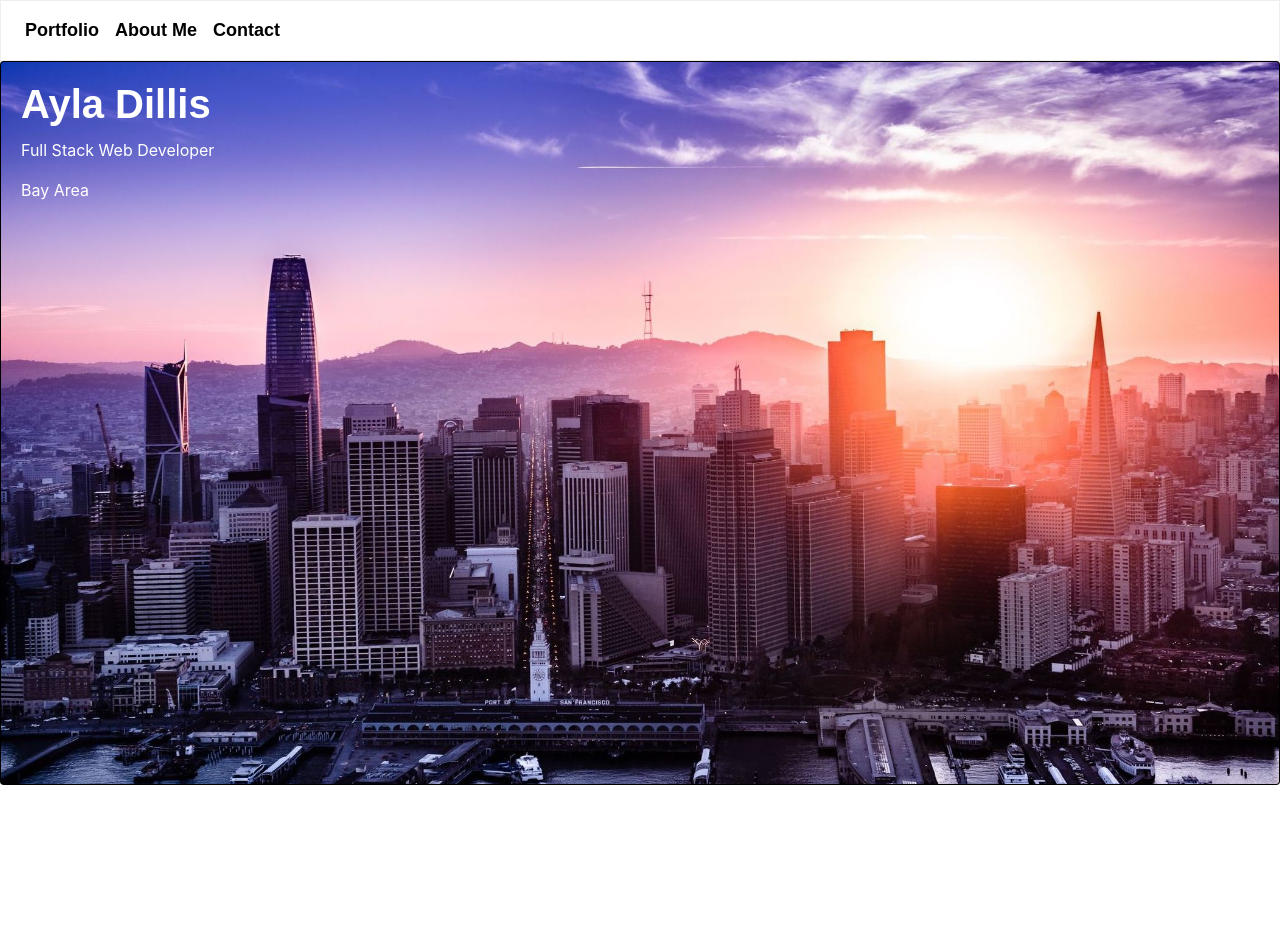
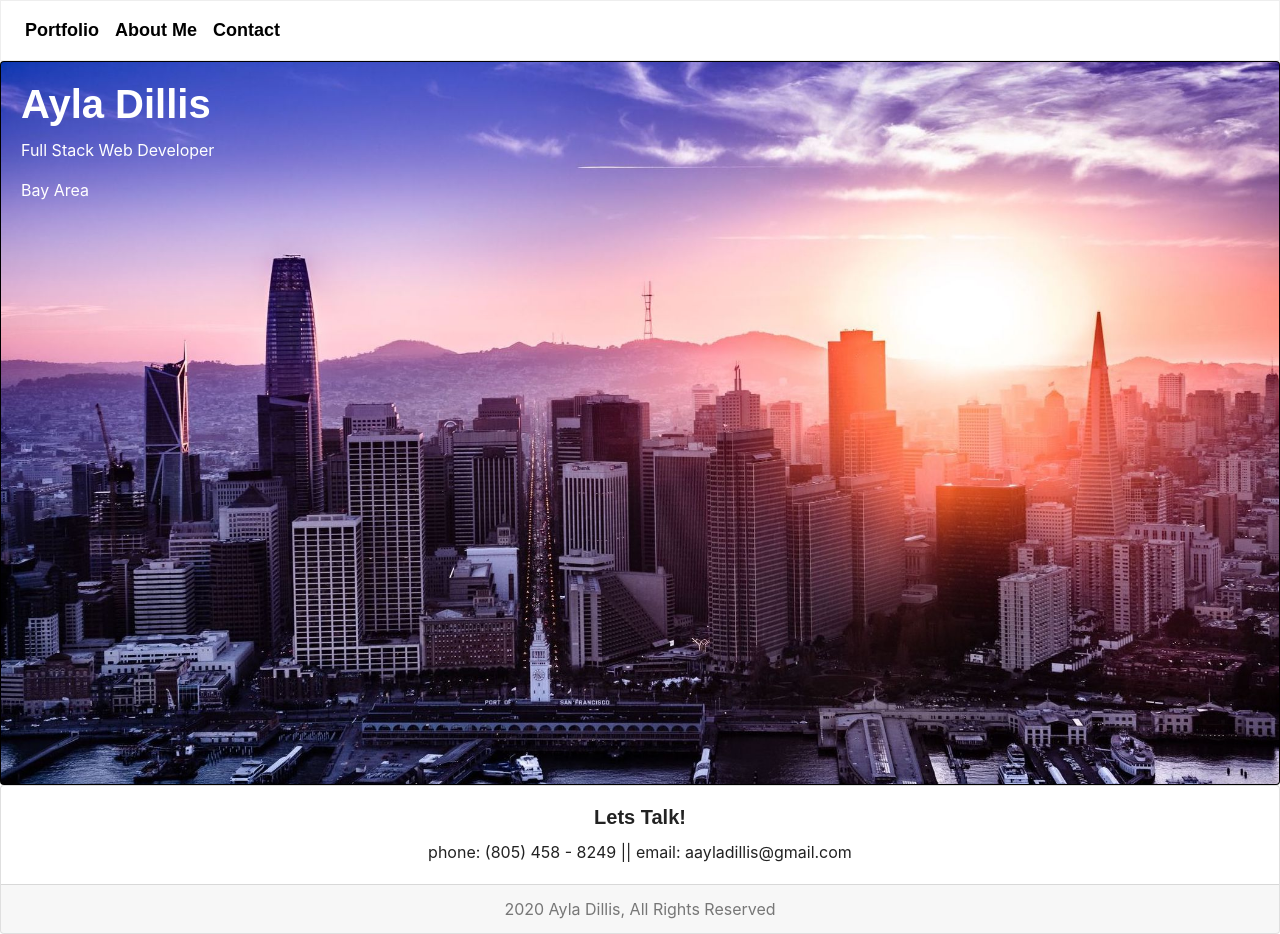
Before and after one commit to ayladillis/react-portfolio, a React (Create React App) app in the folder client/: page / in a window 1280 px wide. Before the commit the page ends 800 px from the top, so only its background shows below. Built offline with nearby package versions, Linux system fonts and the light colour scheme; a web font is replaced by a local one.

Commit message:
adding footer to frontend

```diff
--- a/client/src/App.js
+++ b/client/src/App.js
@@ -2,7 +2,7 @@ import React from 'react';
 import Navbar from "./components/Navbar/index";
 import Jumbotron from "./components/Jumbotron/index";
 import PortfolioCards from "./components/PortfolioCards/index";
-import AboutMe from "./components/AboutMe/index";
+// import AboutMe from "./components/AboutMe/index";
 import Footer from "./components/Footer/index";
 
 function App() {
@@ -10,7 +10,7 @@ function App() {
     <div>
       <Navbar />
       <Jumbotron />
-      {/* <Footer /> */}
+      <Footer />
     </div>
   );
 }
--- a/client/src/components/AboutMe/index.js
+++ b/client/src/components/AboutMe/index.js
@@ -1,34 +1,4 @@
 import React from "react";
 
-function AboutMe () {
-    return (
-<div class="container" id="me">
-<div class="row">
-  <div class="col-6">
-    <div class="card" style="width: 70rem;">
-      <div class="card-body">
-          <h5 class="card-title">About Me</h5>
-          <br></br>
-          <figure>
-              <img class="img-fluid float-left pr-3 pt-2" src="./img/ayla.jpeg" alt="profile picture" />
-          </figure>
-          <content class="clearfix">
-
-              <p class="card-text">  I grew up in Los Osos California, a small town by the beach, from elementary to middle school I was home-schooled,
-                this alternative education style allowed my parents to take me on trips instilling in me a love for travel at a young age. I’ve always been a naturally curious person comfortable getting outside
-                of my comfort zone, in college I spent a year living abroad in Hong Kong studying business and traveling. The experience was incredibly eye opening, I was able to connect with tons of like minded,
-                ambitious people who inspired me to work harder for what I wanted. After graduating from San Francisco State University in May of 2020 I went right back to school to learn coding at a UC Berkeley Full
-                Stack Web Development Bootcamp, I've become passonate about approaching programming challenges from different angles and collaborating with others to create
-                meaningful web applications, one of my favorite aspects of code is the ability to create something out of just an idea!
-              </p>
-
-          </content>
-      </div>
-  </div>
-</div>
-</div>
-</div>
-    )
-}
 
 export default AboutMe;
--- a/client/src/components/Footer/index.js
+++ b/client/src/components/Footer/index.js
@@ -2,14 +2,15 @@ import React from "react";
 
 function Footer () {
     return (
-    <div className="card mb-3" id="contact">
-    <img src="./img/img_1.png" className="card-img-top" alt="..." />
-    <div className="card-body">
-    <h5 className="card-title">Lets Talk!</h5>
-    <p className="card-text" style="text-align: center;"> phone 805 458 8249 email aayladillis@gmail.com</p>
-    <p className="card-text"><small className="text-muted">2020 Ayla Dillis, All Rights Reserved</small></p>
-    </div>
-    </div>
+        <div className="card text-center">
+        <div className="card-body">
+          <h5 className="card-title">Lets Talk!</h5>
+          <p className="card-text">phone: (805) 458 - 8249 || email: aayladillis@gmail.com</p>
+        </div>
+        <div className="card-footer text-muted">
+        2020 Ayla Dillis, All Rights Reserved
+        </div>
+      </div>
     )
 }
 
```
